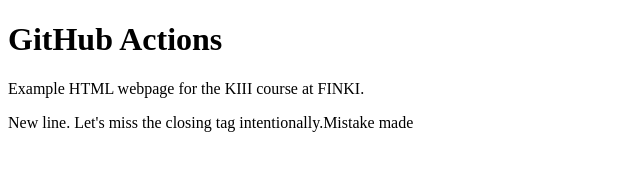
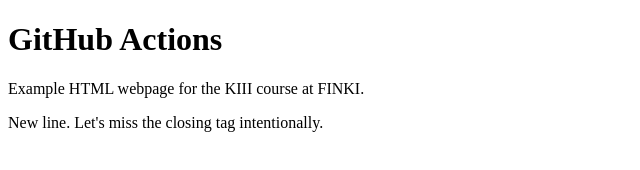
Before and after one commit to ivanadimitrova123/kiii-github-actions, a plain HTML site: page index.html in a window 1280 px wide. Shown: the whole page, without its empty margins (0-640 px from the left). Drawn offline with Linux system fonts and the light colour scheme.

Commit message:
Update index.html

```diff
--- a/index.html
+++ b/index.html
@@ -3,6 +3,6 @@
   <body>
     <h1>GitHub Actions</h1>
     <p>Example HTML webpage for the KIII course at FINKI.</p>
-    <p>New line. Let's miss the closing tag intentionally.Mistake made
+    <p>New line. Let's miss the closing tag intentionally.</p>
   </body>
 </html>
```
